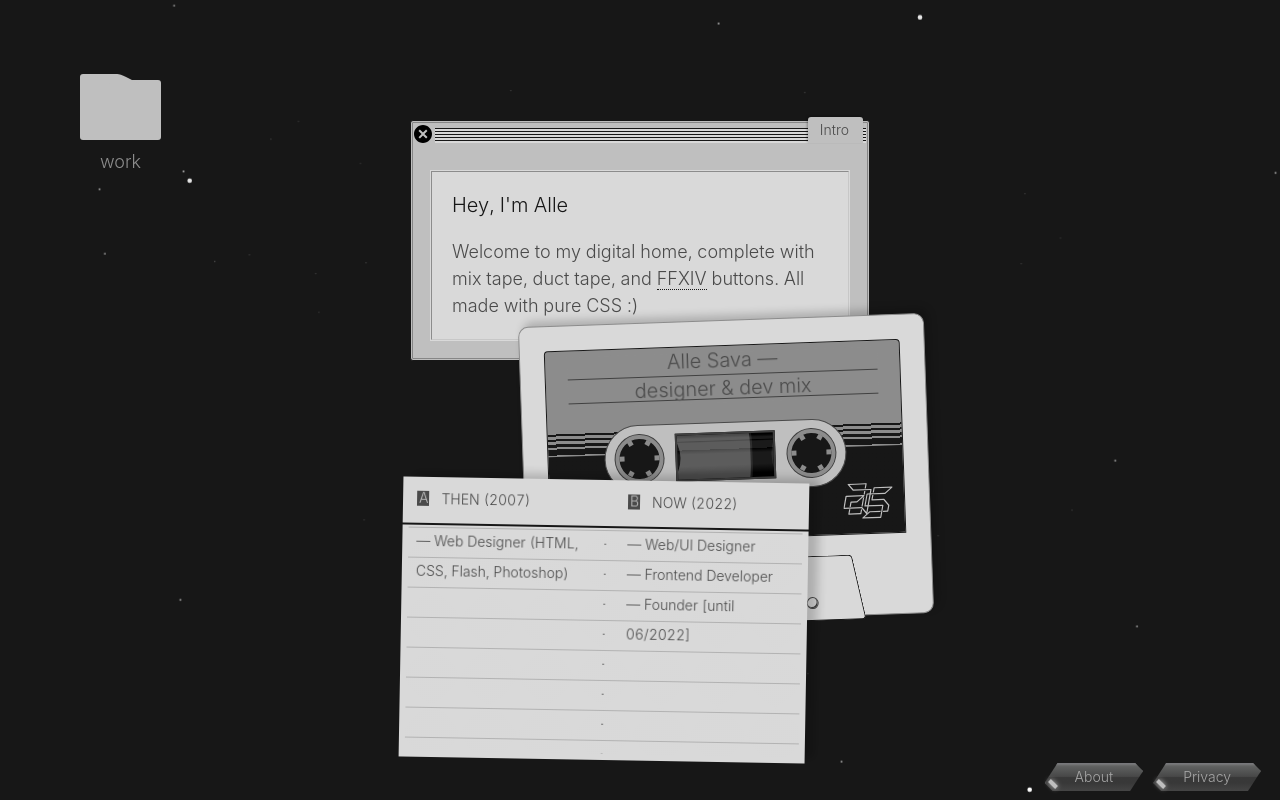
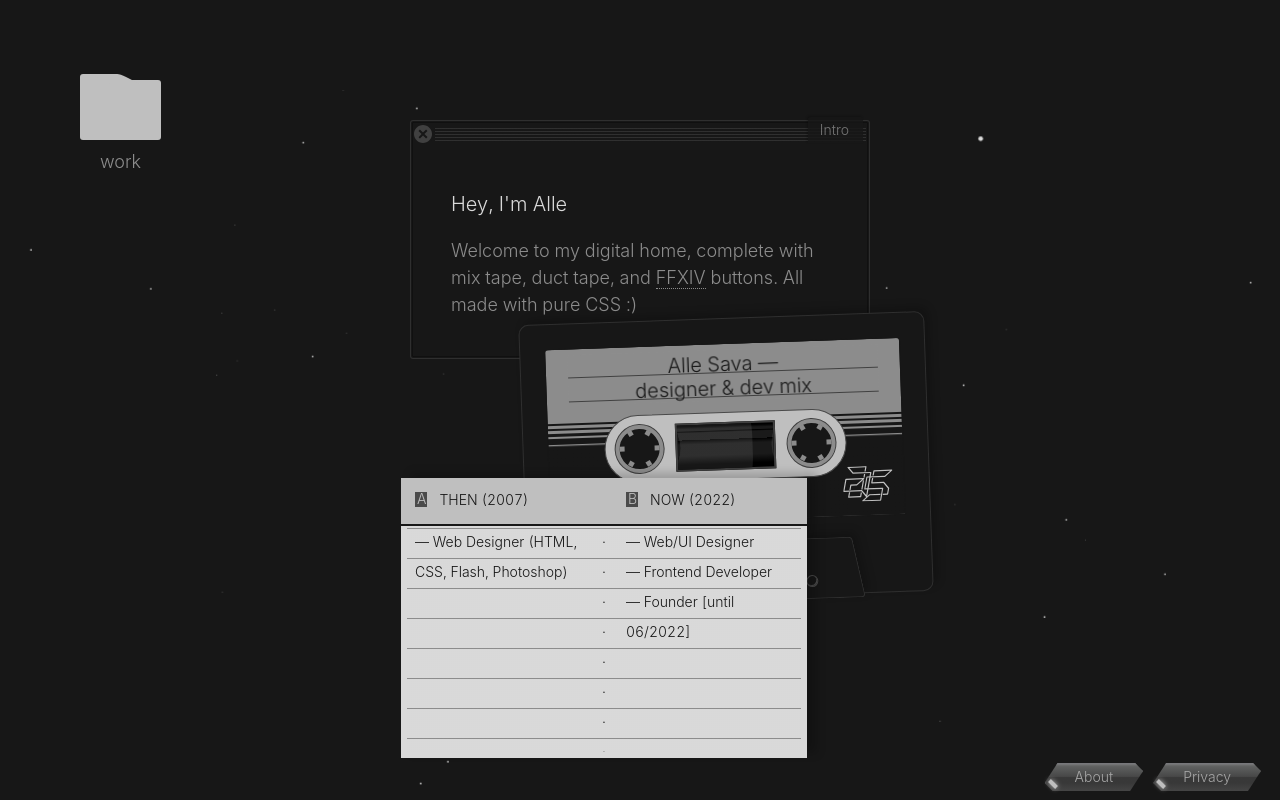
Before and after one commit to allesava/sava.io, a plain HTML site: page index.html in a window 1280 px wide. Drawn offline with Linux system fonts and the light colour scheme; a web font is replaced by a local one.

Commit message:
v22.11.14b

```diff
--- a/assets/css/css.scss
+++ b/assets/css/css.scss
@@ -1,4 +1,4 @@
-/*! Version 22.11.14a */
+/*! Version 22.11.14b */
 @use "sass:math";
 @import "variables";
 
@@ -404,7 +404,7 @@ ol {
 	}
 }
 
-section.wndw {
+.wndw {
 	border: 1px solid var(--c-title);
 	background: $c-bg-dark;
 
@@ -434,7 +434,7 @@ section.wndw {
 	}
 }
 
-section.wndw-reversed {
+.wndw-reversed {
 	background: var(--c-title);
 	border: 1px solid change-color($c-bg-darkest, $alpha: 0.6);
 	color: $c-bg-darker;
@@ -607,12 +607,12 @@ main {
 tooltip {
 	position: relative;
 	cursor: help;
-	border-bottom: 1px dotted var(--c-title);
+	border-bottom: 1px dotted currentColor;
 
 	&::before,
 	&::after {
 		position: absolute;
-		z-index: 99;
+		z-index: 999;
 		pointer-events: none;
 		transition: all 0.1s ease-in-out;
 		opacity: 0;
@@ -622,10 +622,10 @@ tooltip {
 		content: '';
 		width: 0;
 		height: 0;
-		top: 100%;
+		bottom: calc(100% - 4px);
 		left: calc(50% - 5px);
 		border: 5px solid;
-		border-color: transparent transparent var(--c-title);
+		border-color: currentColor transparent transparent;
 	}
 
 	&::after {
@@ -635,7 +635,7 @@ tooltip {
 		padding: 4px 9px;
 		white-space: nowrap;
 		font-size: 0.6rem;
-		top: calc(100% + 10px);
+		bottom: calc(100% + 6px);
 		left: 0;
 	}
 
@@ -745,11 +745,13 @@ cassette	{
 .cassette {
 	width: calc(100% - 12px);
 	max-width: 460px;
-	height: 300px;
+	height: 280px;
 	padding: 24px 24px 0;
 	border-radius: 10px;
-	background: $c-bg;
-	border: 1px solid $c-bg-darker;
+	background: var(--c-title);
+	border: 1px solid change-color($c-bg-darkest, $alpha: 0.6);
+	box-shadow: 5px -5px 9px hsla(0, 0%, 0%, 0.2);
+	color: $c-bg-darker;
 	position: absolute;
 	top: -20px;
 	right: -$gap;
@@ -760,7 +762,6 @@ cassette	{
 	grid-template-rows: auto 22%;
 	grid-row-gap: 20px;
 	z-index: 9;
-	box-shadow: 5px -5px 9px hsla(0, 0%, 0%, 0.2);
 
 	#logo {
 		position: absolute;
@@ -804,13 +805,14 @@ cassette	{
 		#mix {
 			background-image: repeating-linear-gradient(to top, $c-bg-darkest 3px, $c-bg-darkest 4px, $c-bg-darker 4px, $c-bg-darker 27px);
 			font-size: 1rem;
-			line-height: 28px;
+			line-height: 24px;
 			text-align: center;
 			margin: 0 16px;
 			display: flex;
 			justify-content: center;
 			align-items: flex-end;
 			-webkit-backface-visibility: hidden;
+			color: var(--c-title);
 		}
 
 		.reels {
@@ -885,12 +887,12 @@ cassette	{
 
 					&:first-of-type {
 						left: -70%;
-						box-shadow: 0 0 0 70px var(--c-text), 0 0 0 72px var(--c-title);
+						box-shadow: 0 0 0 70px var(--c-title), 0 0 0 72px var(--c-title);
 					}
 
 					&:last-of-type {
 						right: -80%;
-						box-shadow: 0 0 0 7px var(--c-text), 0 0 0 9px var(--c-title);
+						box-shadow: 0 0 0 7px var(--c-title), 0 0 0 9px var(--c-title);
 					}
 				}
 			}
@@ -910,8 +912,9 @@ cassette	{
 			width: 70%;
 			height: 100%;
 			position: absolute;
-			background: $c-bg;
-			border: solid var(--c-title);
+			border: 1px solid change-color($c-bg-darkest, $alpha: 0.6);
+			box-shadow: 5px -5px 9px hsla(0, 0%, 0%, 0.2);
+			background: var(--c-title);
 		}
 
 		&::before {
@@ -934,9 +937,10 @@ cassette	{
 			height: 12px;
 			position: absolute;
 			border: 1px solid var(--c-text);
-			box-shadow: inset -1px -1px 0 $c-bg-darkest;
+			box-shadow: inset -1px -1px 0 var(--c-text);
 			z-index: 3;
 			border-radius: 50%;
+			background: var(--c-title);
 
 			&:nth-child(1) {
 				bottom: 12px;
@@ -968,7 +972,6 @@ cassette	{
 	position: absolute;
 	top: 120px;
 	left: -30px;
-	transform: rotate(1deg);
 	width: calc(100% - 12px);
 	max-width: 460px;
 	height: 280px;
@@ -976,8 +979,8 @@ cassette	{
 	outline-offset: -6px;
 	background-image: repeating-linear-gradient(
 					$c-bg 0, $c-bg 20px,
-					$c-bg-darker 20px,
-					$c-bg-darker 20px,
+					$c-bg-darkest 20px,
+					$c-bg-darkest 20px,
 					$c-bg 21px, $c-bg 30px
 	);
 	box-shadow: 10px -5px 9px hsla(0, 0%, 0%, 0.2);
@@ -987,13 +990,15 @@ cassette	{
 	padding: 14px 14px 14px;
 	justify-self: end;
 	z-index: 12;
-	-webkit-backface-visibility: hidden;
+	color: var(--c-title);
+	//transform: rotate(1deg);
+	//-webkit-backface-visibility: hidden;
 
 	&::after {
 		content: '';
 		width: 100%;
 		height: 48px;
-		background: $c-bg;
+		background: $c-bg-dark;
 		display: block;
 		position: absolute;
 		top: 0;
--- a/assets/js/nav.js
+++ b/assets/js/nav.js
@@ -1,4 +1,4 @@
-/*! Version 22.11.14a */
+/*! Version 22.11.14b */
 
 let about = document.getElementById('about');
 let linkAbout = document.getElementById('linkAbout');
--- a/index.html
+++ b/index.html
@@ -9,9 +9,9 @@
     <meta name="robots" content="index, follow, max-image-preview:large, max-snippet:-1, max-video-preview:-1">
     <link rel="icon" href="favicon.png" type="image/x-icon">
     <link rel="stylesheet" href="https://use.typekit.net/opd5phw.css">
-    <link href="assets/css/css.css?ver=22.11.14a" rel="stylesheet">
+    <link href="assets/css/css.css?ver=22.11.14b" rel="stylesheet">
 
-    <script defer src="assets/js/nav-min.js?ver=22.11.14a"></script>
+    <script defer src="assets/js/nav-min.js?ver=22.11.14b"></script>
     <script defer src="https://savaio.sava.io/latest.js"></script>
 
     <script type="application/ld+json">
@@ -109,7 +109,7 @@
     </nav>
 </header>
 
-<section id="intro" class="wndw" data-title="Intro">
+<section id="intro" class="wndw-reversed" data-title="Intro">
     <div id="closeIntro">
         <svg id="intro-svg" xmlns="http://www.w3.org/2000/svg" viewBox="0 0 24 24">
             <path d="M12 0c-6.627 0-12 5.373-12 12s5.373 12 12 12 12-5.373 12-12-5.373-12-12-12zm4.151 17.943l-4.143-4.102-4.117 4.159-1.833-1.833 4.104-4.157-4.162-4.119 1.833-1.833 4.155 4.102 4.106-4.16 1.849 1.849-4.1 4.141 4.157 4.104-1.849 1.849z"/>
```
Also changed, not shown: assets/css/css.css.
